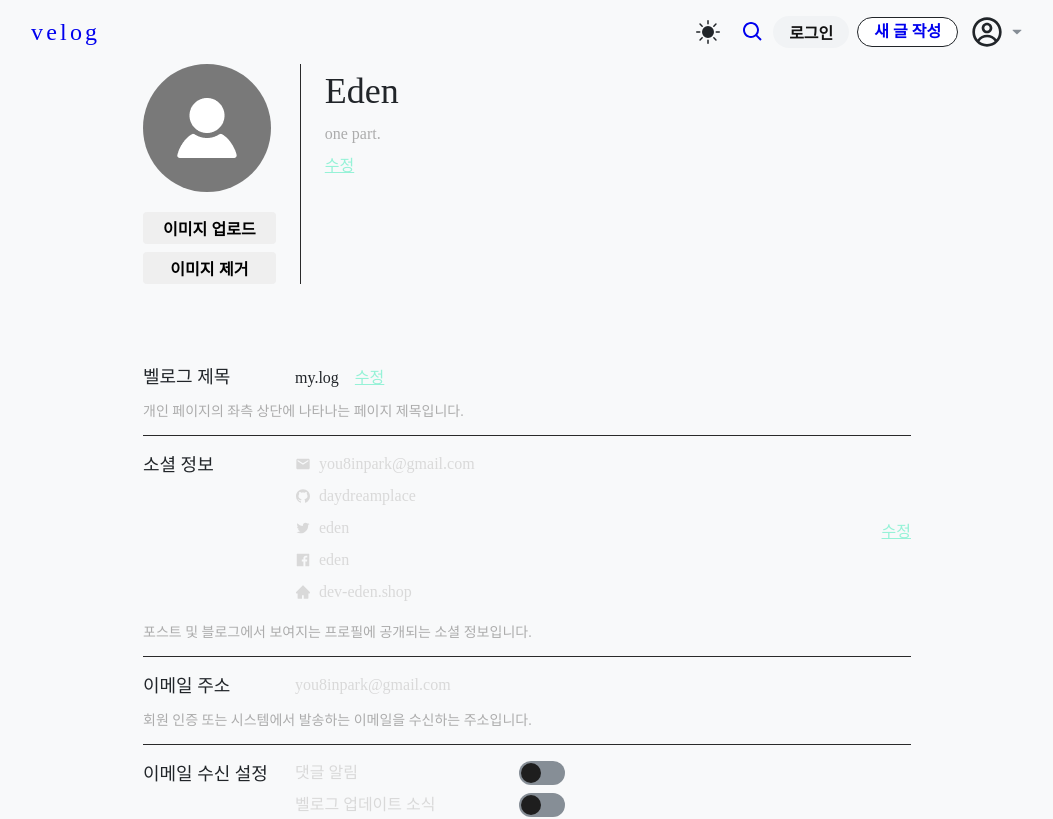
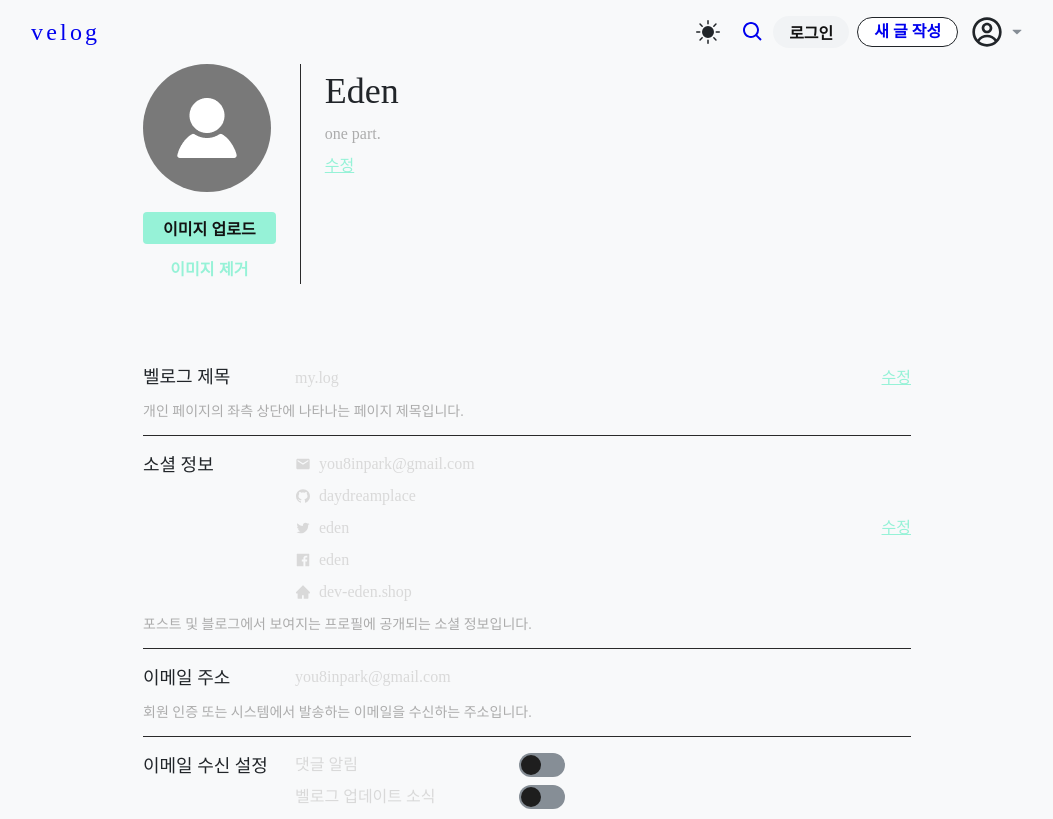
Before and after one commit to sh-inv/Lolog-js, a React (Vite) app: page /setting in a window 1280 px wide. Shown: the top 819 px of the page, without its empty margins (113-1166 px from the left). Built offline with nearby package versions, Linux system fonts and the light colour scheme.

Commit message:
Refactor: 벨로그 제목 컴포넌트 분리

```diff
--- a/src/components/Button/Index.jsx
+++ b/src/components/Button/Index.jsx
@@ -1,9 +1,9 @@
 import styled from 'styled-components';
-import { primary1 } from '../../styles/color';
+import { buttonText, primary1, primary2 } from '../../styles/color';
 
-const Button = ({ text, color, background, hoverBackground, hoverColor, onClick }) => {
+const Button = ({ text, onClick, ...props }) => {
   return (
-    <Buttons onClick={onClick} text={text} color={color} background={background} hoverBackground={hoverBackground} hoverColor={hoverColor}>
+    <Buttons onClick={onClick} text={text} {...props}>
       {text}
     </Buttons>
   );
@@ -18,18 +18,18 @@ const Buttons = styled.button`
   height: 2rem;
   padding: 0px 1.25rem;
 
-  background: ${props => props.background};
+  background: ${primary2};
   outline: none;
   border: none;
   border-radius: 4px;
-  color: ${props => props.color};
+  color: ${buttonText};
   font-size: 1rem;
   font-weight: bold;
 
   &:hover {
     cursor: pointer;
-    background: ${props => props.hoverBackground};
-    color: ${props => props.hoverColor};
+    background: ${primary2};
+    color: ${buttonText};
   }
 `;
 
--- a/src/components/EditButton/Index.jsx
+++ b/src/components/EditButton/Index.jsx
@@ -1,8 +1,12 @@
 import styled from 'styled-components';
 import { primary1, primary2 } from '../../styles/color';
 
-const EditButton = ({ text, onClick }) => {
-  return <Edit onClick={onClick}>{text}</Edit>;
+const EditButton = ({ text, onClick, ...props }) => {
+  return (
+    <Edit onClick={onClick} {...props}>
+      {text}
+    </Edit>
+  );
 };
 
 const Edit = styled.button`
--- a/src/components/Setting/UserContents/Index.jsx
+++ b/src/components/Setting/UserContents/Index.jsx
@@ -1,76 +1,29 @@
 import { useState, useEffect } from 'react';
 import Button from '../../Button';
 import EditButton from '../../EditButton';
+import Title from './Title';
 import SocialInfo from './SocialInfo';
 import Email from './Email';
 import EmailReceiveSetting from './EmailReceiveSetting';
 import Withdrawal from './Withdrawal';
 import styled from 'styled-components';
-import { backgroundElement1, border1, border3, border4, text2, text3, destructive1, destructive2, buttonText, primary1, primary2 } from '../../../styles/color';
+import { backgroundElement1, border1, border3, border4, text2, text3, buttonText, primary1, primary2 } from '../../../styles/color';
 
 const UserContents = () => {
-  const [title, setTitle] = useState('');
-  // const [social, setSocial] = useState('');
-  const [isModifyTitle, setIsModifyTitle] = useState(false);
-  // const [isModifyContents, setIsModifyContents] = useState(false);
-
-  const onModifyTitle = () => {
-    isModifyTitle ? setIsModifyTitle(false) : setIsModifyTitle(true);
-  };
-
-  // const onModifyContents = () => {
-  //   isModifyContents ? setIsModifyContents(false) : setIsModifyContents(true);
-  // };
-
-  useEffect(() => {
-    const contents = {
-      title: 'my.log',
-      social: { email: 'you8inpark@gmail.com', github: 'daydreamplace', twitter: 'eden', facebook: 'eden', url: 'dev-eden.shop' },
-    };
-    setTitle(contents.title);
-    // setSocial(contents.social);
-  }, []);
-
-  const getTitle = e => {
-    setTitle(e.target.value);
-  };
-
-  // const getSocial = e => {
-  //   setSocial(e.target.value);
-  // };
-
   return (
     <UserContentsContainer>
-      <div className='bottom-block'>
+      <div className='contents-box'>
         <div className='wrapper'>
           <div className='title-wrapper'>
             <h3>벨로그 제목</h3>
           </div>
           <div className='interval'>
-            {isModifyTitle ? (
-              <>
-                <input className='modify-input modify-title' type='text' placeholder='벨로그 제목' onChange={getTitle} value={title} />
-                <Button
-                  onClick={() => {
-                    setIsModifyTitle(false);
-                  }}
-                  text='저장'
-                  className='confirm-button'
-                />
-              </>
-            ) : (
-              <>
-                <div className='contents'>{title}</div>
-                <div className='edit-wrapper'>
-                  <EditButton text='수정' onClick={onModifyTitle} onChange={getTitle} value={title} />
-                </div>
-              </>
-            )}
+            <Title />
           </div>
         </div>
         <div className='desc'>개인 페이지의 좌측 상단에 나타나는 페이지 제목입니다.</div>
       </div>
-      <div className='bottom-block border'>
+      <div className='contents-box border'>
         <div className='wrapper'>
           <div className='title-wrapper'>
             <h3>소셜 정보</h3>
@@ -81,7 +34,7 @@ const UserContents = () => {
         </div>
         <div className='desc'>포스트 및 블로그에서 보여지는 프로필에 공개되는 소셜 정보입니다.</div>
       </div>
-      <div className='bottom-block border'>
+      <div className='contents-box border'>
         <div className='wrapper'>
           <div className='title-wrapper'>
             <h3>이메일 주소</h3>
@@ -90,24 +43,20 @@ const UserContents = () => {
         </div>
         <div className='desc'>회원 인증 또는 시스템에서 발송하는 이메일을 수신하는 주소입니다.</div>
       </div>
-      <div className='bottom-block border'>
+      <div className='contents-box border'>
         <div className='wrapper'>
           <div className='title-wrapper'>
             <h3>이메일 수신 설정</h3>
           </div>
-          <div className='contents'>
-            <EmailReceiveSetting />
-          </div>
+          <EmailReceiveSetting />
         </div>
       </div>
-      <div className='bottom-block border'>
+      <div className='contents-box border'>
         <div className='wrapper'>
           <div className='title-wrapper'>
             <h3>회원 탈퇴</h3>
           </div>
-          <div className='contents'>
-            <Withdrawal />
-          </div>
+          <Withdrawal />
         </div>
         <div className='desc'>탈퇴 시 작성하신 포스트 및 댓글이 모두 삭제되며 복구되지 않습니다.</div>
       </div>
@@ -122,7 +71,11 @@ const UserContentsContainer = styled.section`
     margin-top: 0rem;
   }
 
-  .bottom-block {
+  .border {
+    border-top: 1px solid ${border4};
+  }
+
+  .contents-box {
     padding-top: 1rem;
     padding-bottom: 1rem;
 
@@ -153,73 +106,6 @@ const UserContentsContainer = styled.section`
         display: flex;
         -webkit-box-align: center;
         align-items: center;
-
-        .modify-input {
-          flex: 1 1 0%;
-          display: block;
-          padding: 0.5rem;
-          margin-right: 1rem;
-
-          border: 1px solid ${border3};
-          border-radius: 4px;
-          background: ${backgroundElement1};
-          color: ${text2};
-          font-size: 1rem;
-          line-height: 1rem;
-          outline: none;
-
-          :focus {
-            border: 1px solid ${border1};
-          }
-        }
-
-        .confirm-button {
-          background: ${primary1};
-          color: ${buttonText};
-
-          &:hover {
-            background: ${primary2};
-          }
-        }
-
-        .edit-wrapper {
-          display: flex;
-          -webkit-box-align: center;
-          align-items: center;
-          margin-left: 1rem;
-        }
-      }
-
-      .contents {
-        /* flex: 1 1 0%;
-        font-size: 1rem;
-        color: ${text2};
-        line-height: 1.5; */
-
-        ul {
-          list-style: none;
-          padding: 0px;
-          margin: 0px;
-
-          li {
-            display: flex;
-            -webkit-box-align: center;
-            align-items: center;
-            margin-bottom: 0.5rem;
-
-            .icon {
-              width: 1rem;
-              height: 1rem;
-              font-size: 1rem;
-              margin-right: 0.5rem;
-              flex-shrink: 0;
-            }
-
-            span {
-              font-size: 1rem;
-            }
-          }
-        }
       }
     }
 
@@ -229,10 +115,6 @@ const UserContentsContainer = styled.section`
       font-size: 0.875rem;
     }
   }
-
-  .border {
-    border-top: 1px solid ${border4};
-  }
 `;
 
 export default UserContents;
--- a/src/components/Setting/UserContents/SocialInfo/index.jsx
+++ b/src/components/Setting/UserContents/SocialInfo/index.jsx
@@ -4,7 +4,7 @@ import { AiFillGithub, AiOutlineTwitter, AiFillFacebook, AiFillHome } from 'reac
 import EditButton from '../../../EditButton';
 import Button from '../../../Button';
 import styled from 'styled-components';
-import { text2 } from '../../../../styles/color';
+import { backgroundElement1, border1, border3, text2, primary1, primary2, buttonText } from '../../../../styles/color';
 
 const SocialInfo = () => {
   const [social, setSocial] = useState('');
@@ -101,9 +101,9 @@ const SocialInfo = () => {
               </li>
             </ul>
           </SocialInfoContainer>
-          <div className='edit-wrapper'>
+          <EditButtonContainer>
             <EditButton text='수정' onClick={onModify} />
-          </div>
+          </EditButtonContainer>
         </>
       )}
     </>
@@ -116,6 +116,34 @@ const SocialInfoContainer = styled.div`
   color: ${text2};
   line-height: 1.5;
 
+  .modify-input {
+    flex: 1 1 0%;
+    display: block;
+    padding: 0.5rem;
+    margin-right: 1rem;
+
+    border: 1px solid ${border3};
+    border-radius: 4px;
+    background: ${backgroundElement1};
+    color: ${text2};
+    font-size: 1rem;
+    line-height: 1rem;
+    outline: none;
+
+    :focus {
+      border: 1px solid ${border1};
+    }
+  }
+
+  .confirm-button {
+    background: ${primary1};
+    color: ${buttonText};
+
+    &:hover {
+      background: ${primary2};
+    }
+  }
+
   ul {
     list-style: none;
     padding: 0px;
@@ -125,7 +153,6 @@ const SocialInfoContainer = styled.div`
       display: flex;
       -webkit-box-align: center;
       align-items: center;
-      margin-bottom: 0.5rem;
 
       .icon {
         width: 1rem;
@@ -139,7 +166,18 @@ const SocialInfoContainer = styled.div`
         font-size: 1rem;
       }
     }
+
+    li + li {
+      margin-top: 0.5rem;
+    }
   }
 `;
 
+const EditButtonContainer = styled.div`
+  display: flex;
+  -webkit-box-align: center;
+  align-items: center;
+  margin-left: 1rem;
+`;
+
 export default SocialInfo;
--- a/src/components/Setting/UserContents/Title/index.jsx
+++ b/src/components/Setting/UserContents/Title/index.jsx
@@ -0,0 +1,96 @@
+import { useState, useEffect } from 'react';
+import EditButton from '../../../EditButton';
+import Button from '../../../Button';
+import styled from 'styled-components';
+import { backgroundElement1, border1, border3, text2, primary1, primary2, buttonText } from '../../../../styles/color';
+
+const Title = () => {
+  const [title, setTitle] = useState('');
+  const [isModifyTitle, setIsModifyTitle] = useState(false);
+
+  const onModifyTitle = () => {
+    isModifyTitle ? setIsModifyTitle(false) : setIsModifyTitle(true);
+    console.log(isModifyTitle);
+  };
+
+  useEffect(() => {
+    const contents = {
+      title: 'my.log',
+    };
+    setTitle(contents.title);
+  }, []);
+
+  const getTitle = e => {
+    setTitle(e.target.value);
+  };
+
+  return (
+    <>
+      {isModifyTitle ? (
+        <TitleContainer>
+          <form>
+            <input className='modify-input' type='text' placeholder='벨로그 제목' onChange={getTitle} value={title} />
+            <Button onClick={onModifyTitle} text='저장' className='confirm-button' />
+          </form>
+        </TitleContainer>
+      ) : (
+        <>
+          <TitleContainer>{title}</TitleContainer>
+          <EditButtonContainer>
+            <EditButton text='수정' onClick={onModifyTitle} onChange={getTitle} value={title} />
+          </EditButtonContainer>
+        </>
+      )}
+    </>
+  );
+};
+
+const TitleContainer = styled.div`
+  flex: 1 1 0%;
+  font-size: 1rem;
+  color: ${text2};
+  line-height: 1.5;
+
+  form {
+    display: flex;
+    -webkit-box-align: center;
+    align-items: center;
+
+    .modify-input {
+      flex: 1 1 0%;
+      display: block;
+      padding: 0.5rem;
+      margin-right: 1rem;
+
+      border: 1px solid ${border3};
+      border-radius: 4px;
+      background: ${backgroundElement1};
+      color: ${text2};
+      font-size: 1rem;
+      line-height: 1rem;
+      outline: none;
+
+      :focus {
+        border: 1px solid ${border1};
+      }
+    }
+
+    .confirm-button {
+      background: ${primary1};
+      color: ${buttonText};
+
+      &:hover {
+        background: ${primary2};
+      }
+    }
+  }
+`;
+
+const EditButtonContainer = styled.div`
+  display: flex;
+  -webkit-box-align: center;
+  align-items: center;
+  margin-left: 1rem;
+`;
+
+export default Title;
```
